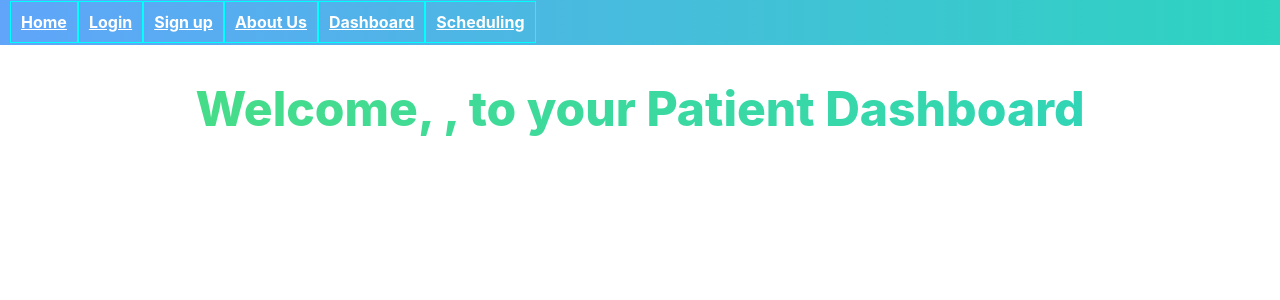
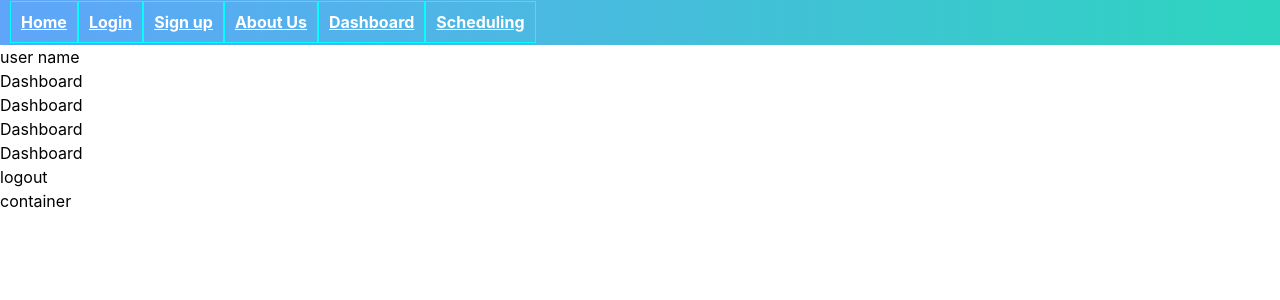
Before and after one commit to dmrlobo2002/Schedule-a-Doc, a React (Create React App) app in the folder frontend/: page /patient-dashboard in a window 1280 px wide. Shown: the top 300 px of the page. Built offline with nearby package versions, Linux system fonts and the light colour scheme; no server answers.

Commit message:
dashboard

```diff
--- a/frontend/src/App.tsx
+++ b/frontend/src/App.tsx
@@ -3,6 +3,7 @@ import "./App.css";
 import { render } from "@testing-library/react";
 import { Routes, Route } from "react-router-dom";
 import Navbar from "./components/Navbar";
+import SideBar from "./components/sidebar/SideBar";
 import Home from "./pages/Home";
 import Error from "./pages/Error";
 import Login from "./pages/Login";
--- /dev/null
+++ b/frontend/src/components/sidebar/SideBar.css
@@ -0,0 +1,3 @@
+.sidebar{
+    background-color: antiquewhite;
+}
--- /dev/null
+++ b/frontend/src/components/sidebar/SideBar.tsx
@@ -0,0 +1,33 @@
+import "./SideBar.css";
+
+const SideBar = () => {
+    return(
+        <div className="Sidebar">
+            <div className="top">
+                <span className="User">
+                    user name</span>
+                </div>
+            <div className="center">
+                <ul>
+                    <li>
+                        <span> Dashboard</span>
+                    </li>
+                    <li>
+                        <span> Dashboard</span>
+                    </li>
+                    <li>
+                        <span> Dashboard</span>
+                    </li>
+                    <li>
+                        <span> Dashboard</span>
+                    </li>
+
+                </ul>
+
+                 </div>
+            <div className="bottom">logout</div>
+        </div>
+    )
+}
+
+export default SideBar
--- a/frontend/src/pages/PatientDashboard.css
+++ b/frontend/src/pages/PatientDashboard.css
@@ -0,0 +1,8 @@
+.pDashboard{
+    display: flex;
+
+
+}
+.container{
+    background-color: lightblue;
+ }
--- a/frontend/src/pages/PatientDashboard.tsx
+++ b/frontend/src/pages/PatientDashboard.tsx
@@ -1,5 +1,7 @@
 import { useEffect, useState } from "react";
 import axios from "axios";
+import SideBar from "../components/sidebar/SideBar";
+import "./PatientDashboard";
 
 export const PatientDashboard = () => {
   const [user, setUser] = useState({
@@ -27,7 +29,15 @@ export const PatientDashboard = () => {
   }, []);
 
   return (
-    <main className="text-center p-5">
+    <div className="pDashboard" >
+      <SideBar />
+      <div className="container">container</div>
+    </div>
+
+
+
+
+    /*<main className="text-center p-5">
         <section>
             <div className="">
                 <h2 className="py-5 text-5xl font-extrabold text-transparent bg-clip-text bg-gradient-to-r from-green-400 to-teal-400">
@@ -35,7 +45,7 @@ export const PatientDashboard = () => {
                 </h2>
             </div>
         </section>
-    </main>
+    </main>*/
   );
 };
 
--- /dev/null
+++ b/package.json
@@ -0,0 +1,5 @@
+{
+  "dependencies": {
+    "sass": "^1.60.0"
+  }
+}
```
Also changed, not shown: 1 other file (tests, documents, lock files or other folders).
